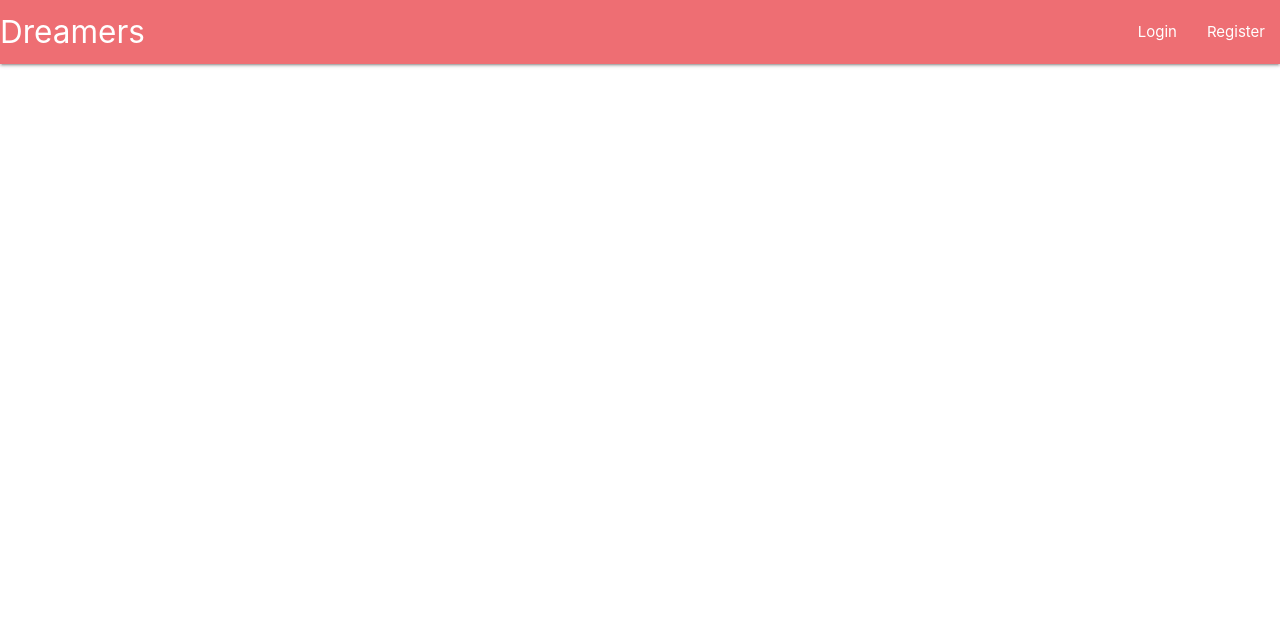
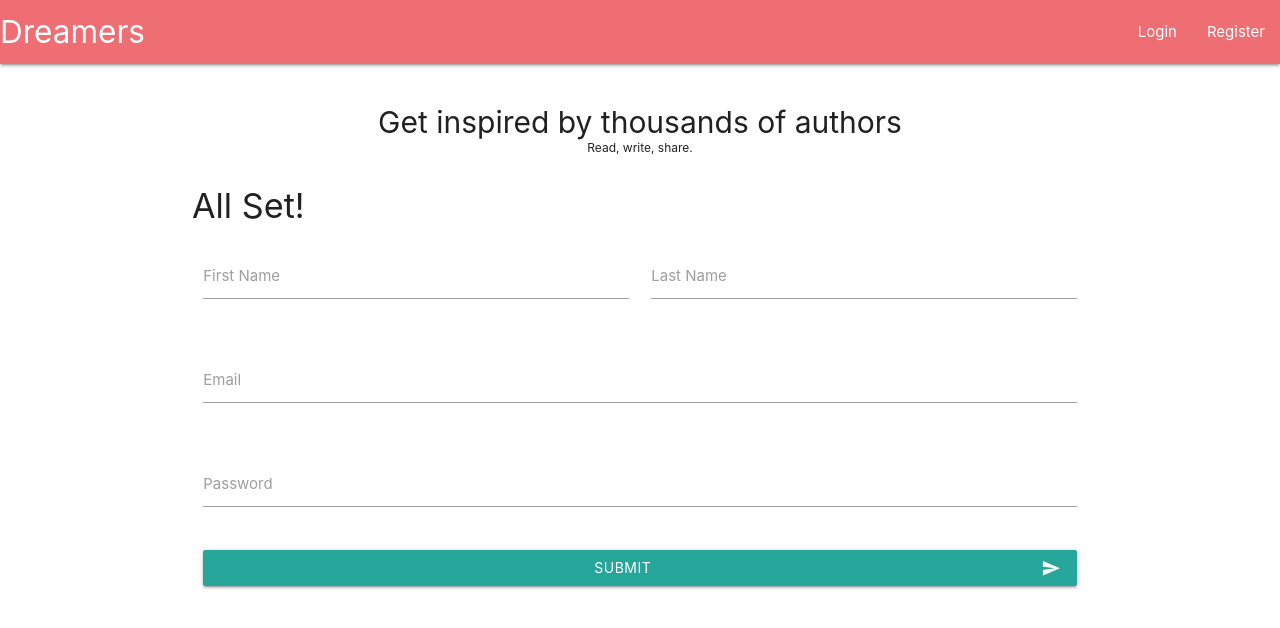
Before and after one commit to schmidgallm/dreamer_reactapp, a React (Create React App) app: page /register in a window 1280 px wide. Shown: the top 628 px of the page. Built offline with nearby package versions, Linux system fonts and the light colour scheme.

Commit message:
init material ui, auth components

```diff
--- a/public/index.html
+++ b/public/index.html
@@ -16,6 +16,10 @@
     -->
     <link rel="manifest" href="%PUBLIC_URL%/manifest.json" />
     <link
+      href="https://fonts.googleapis.com/icon?family=Material+Icons"
+      rel="stylesheet"
+    />
+    <link
       rel="stylesheet"
       href="https://cdnjs.cloudflare.com/ajax/libs/materialize/1.0.0/css/materialize.min.css"
     />
@@ -23,6 +27,11 @@
       rel="stylesheet"
       href="https://stackpath.bootstrapcdn.com/font-awesome/4.7.0/css/font-awesome.min.css"
     />
+    <script
+      src="https://code.jquery.com/jquery-3.4.1.slim.min.js"
+      integrity="sha256-pasqAKBDmFT4eHoN2ndd6lN370kFiGUFyTiUHWhU7k8="
+      crossorigin="anonymous"
+    ></script>
     <!--
       Notice the use of %PUBLIC_URL% in the tags above.
       It will be replaced with the URL of the `public` folder during the build.
@@ -47,6 +56,12 @@
       To begin the development, run `npm start` or `yarn start`.
       To create a production bundle, use `npm run build` or `yarn build`.
     -->
+
     <script src="https://cdnjs.cloudflare.com/ajax/libs/materialize/1.0.0/js/materialize.min.js"></script>
+    <script>
+      $(document).ready(function() {
+        $('.sidenav').sidenav();
+      });
+    </script>
   </body>
 </html>
--- a/src/App.js
+++ b/src/App.js
@@ -1,12 +1,22 @@
 import React from 'react';
 import './App.css';
-import { BrowserRouter as Router } from 'react-router-dom';
+import { BrowserRouter as Router, Route, Switch } from 'react-router-dom';
 import Navbar from './components/Navbar';
+import Landing from './components/Landing';
+import Register from './components/Auth/Register';
+import Login from './components/Auth/Login';
 
 function App() {
   return (
     <Router>
       <Navbar />
+      <Route exact path='/' component={Landing} />
+      <section className='container'>
+        <Switch>
+          <Route exact path='/register' component={Register} />
+          <Route exact path='/login' component={Login} />
+        </Switch>
+      </section>
     </Router>
   );
 }
--- /dev/null
+++ b/src/components/Auth/Login/index.js
@@ -0,0 +1,2 @@
+import Login from './Login';
+export default Login;
--- a/src/components/Auth/Register.js
+++ /dev/null
@@ -1,6 +0,0 @@
-import React from 'react';
-
-const Register = () => {
-  return <div>Register</div>;
-};
-export default Register;
--- /dev/null
+++ b/src/components/Auth/Register/Register.css
@@ -0,0 +1,20 @@
+header {
+  margin-bottom: 30px;
+}
+
+header h1 {
+  font-size: 30px;
+  text-align: center;
+  margin-bottom: 0;
+}
+
+header p {
+  font-size: 12px;
+  text-align: center;
+  margin-top: 0;
+}
+
+button {
+  display: block;
+  width: 100%;
+}
--- /dev/null
+++ b/src/components/Auth/Register/Register.js
@@ -0,0 +1,49 @@
+import React from 'react';
+import './Register.css';
+
+const Register = () => {
+  return (
+    <div className='row register'>
+      <header>
+        <h1>Get inspired by thousands of authors</h1>
+        <p>Read, write, share.</p>
+      </header>
+      <section className='success-message'>
+        <h4>All Set!</h4>
+      </section>
+      <form className='col s12'>
+        <div className='row'>
+          <div className='input-field col s6'>
+            <input id='first_name' type='text' className='validate' />
+            <label for='first_name'>First Name</label>
+          </div>
+          <div className='input-field col s6'>
+            <input id='last_name' type='text' className='validate' />
+            <label for='last_name'>Last Name</label>
+          </div>
+        </div>
+        <div className='row'>
+          <div className='input-field col s12'>
+            <input id='email' type='email' className='validate' />
+            <label for='email'>Email</label>
+          </div>
+        </div>
+        <div className='row'>
+          <div className='input-field col s12'>
+            <input id='password' type='password' className='validate' />
+            <label for='password'>Password</label>
+          </div>
+        </div>
+        <button
+          className='btn waves-effect waves-light'
+          type='submit'
+          name='action'
+        >
+          Submit
+          <i className='material-icons right'>send</i>
+        </button>
+      </form>
+    </div>
+  );
+};
+export default Register;
--- /dev/null
+++ b/src/components/Auth/Register/index.js
@@ -0,0 +1,2 @@
+import Register from './Register';
+export default Register;
--- /dev/null
+++ b/src/components/Landing/Landing.js
@@ -0,0 +1,8 @@
+import React from 'react';
+import './Landing.css';
+
+const Landing = () => {
+  return <div>Landing Page</div>;
+};
+
+export default Landing;
--- /dev/null
+++ b/src/components/Landing/index.js
@@ -0,0 +1,2 @@
+import Landing from './Landing.js';
+export default Landing;
--- a/src/components/Navbar/Navbar.js
+++ b/src/components/Navbar/Navbar.js
@@ -1,14 +1,18 @@
-import React from 'react';
+import React, { Fragment } from 'react';
 import { Link } from 'react-router-dom';
 import './Navbar.css';
 
 const Navbar = () => {
   return (
+    <Fragment>
       <nav>
         <div className='nav-wrapper'>
           <Link to='/' className='brand-logo'>
             Dreamers
           </Link>
+          <a href='#' data-target='mobile-demo' class='sidenav-trigger'>
+            <i class='material-icons'>menu</i>
+          </a>
           <ul id='nav-mobile' className='right hide-on-med-and-down'>
             <li>
               <Link to='/login'>Login</Link>
@@ -19,6 +23,15 @@ const Navbar = () => {
           </ul>
         </div>
       </nav>
+      <ul className='sidenav' id='mobile-demo'>
+        <li>
+          <Link to='/login'>Login</Link>
+        </li>
+        <li>
+          <Link to='/register'>Register</Link>
+        </li>
+      </ul>
+    </Fragment>
   );
 };
 
```
Also changed, not shown: src/components/Auth/Login/Login.js (renamed from src/components/Auth/Login.js), src/components/Landing/Landing.css (added). Lines whose indentation alone changed are shown as unchanged.
